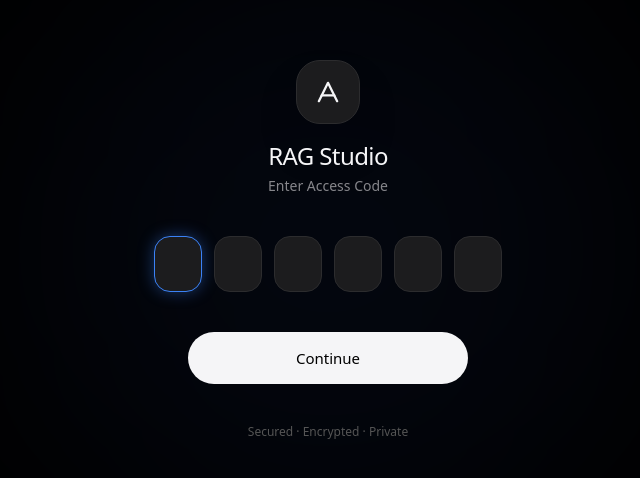
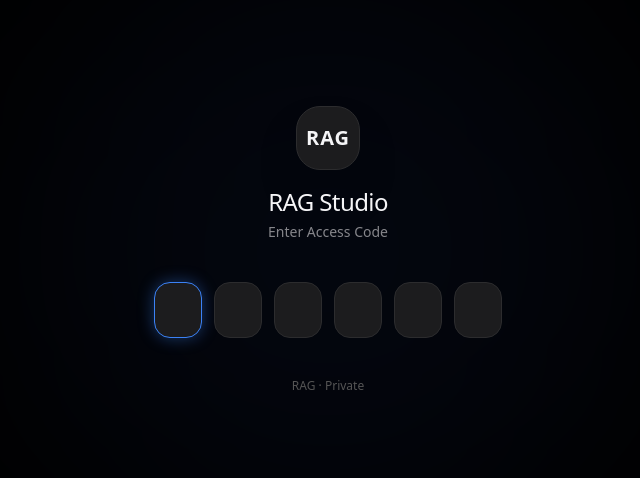
Before and after one commit to de-pesh/ey-rag, a React (Create React App) app: page / in a window 1280 px wide. Shown: the part 150-628 px from the top of the page, without its empty margins (312-952 px from the left). Built offline with nearby package versions, Linux system fonts and the light colour scheme.

Commit message:
major build update

```diff
--- a/src/backendConfig.js
+++ b/src/backendConfig.js
@@ -9,7 +9,7 @@ export const BASE_URL = 'https://7d14-86-98-81-86.ngrok-free.app';
 // ── 2. ENDPOINTS ─────────────────────────────────────────────
 export const ENDPOINTS = {
   upload: `${BASE_URL}/upload`,        // POST  multipart — streams SSE progress
-  chat: `${BASE_URL}/chat`,          // POST  { session_id, question }
+  chat: `${BASE_URL}/chat/stream`,     // POST  { session_id, question }
   history: `${BASE_URL}/chat/history`,  // GET?session_id=  /  DELETE?session_id=
   health: `${BASE_URL}/health`,        // GET   liveness check
 };
@@ -21,9 +21,9 @@ export const ENDPOINTS = {
 export const PIPELINE_STATUS = {
   PARSING: { stage: 'PARSING', label: 'Reading & parsing PDF…', color: '#60a5fa' },
   CHUNKING: { stage: 'CHUNKING', label: 'Splitting into chunks…', color: '#f472b6' },
-  VECTOR_INDEX: { stage: 'VECTOR_INDEX', label: 'Building vector index…', color: '#a78bfa' },
+  VECTOR_INDEX: { stage: 'VECTOR INDEX', label: 'Building vector index…', color: '#a78bfa' },
   BM25_INDEX: { stage: 'BM25_INDEX', label: 'Building BM25 keyword index…', color: '#fb923c' },
-  WIRING: { stage: 'WIRING', label: 'Wiring retrieval pipeline…', color: '#34d399' },
+  WIRING: { stage: 'CONNECTING', label: 'Wiring retrieval pipeline…', color: '#34d399' },
   READY: { stage: 'READY', label: 'Indexed & ready to chat!', color: '#4ade80' },
   ERROR: { stage: 'ERROR', label: 'Processing failed.', color: '#f87171' },
 };
@@ -160,36 +160,38 @@ export async function fetchChatResponse(question, sessionId, onChunk) {
     throw new Error(err.detail ?? `Chat failed: HTTP ${res.status}`);
   }
 
-  // Streaming path (text/event-stream)
-  if (res.headers.get('content-type')?.includes('text/event-stream')) {
   const reader = res.body.getReader();
   const decoder = new TextDecoder();
   let buffer = '';
-    let lastPayload = null;
+  let finalPayload = null;
 
   while (true) {
     const { done, value } = await reader.read();
     if (done) break;
+
     buffer += decoder.decode(value, { stream: true });
     const lines = buffer.split('\n');
-      buffer = lines.pop();
+    buffer = lines.pop(); // keep partial last line
 
     for (const line of lines) {
-        if (!line.startsWith('data:')) continue;
+      if (line.startsWith('data:')) {
         const raw = line.slice(5).trim();
         if (!raw || raw === '[DONE]') continue;
         try {
-          const parsed = JSON.parse(raw);
-          onChunk?.(parsed);
-          lastPayload = parsed;
-        } catch { /* partial token */ }
+          const data = JSON.parse(raw);
+          if (data.code === 'CHAT_CHUNK') {
+            onChunk?.(data);
+          } else if (data.code === 'CHAT_END') {
+            finalPayload = data;
+          }
+        } catch (e) {
+          // Ignore parsing errors for partial or malformed chunks
         }
       }
-    return lastPayload;
+    }
   }
 
-  // Standard JSON path
-  return res.json();
+  return finalPayload;
 }
 
 /**
@@ -226,7 +228,8 @@ export async function verifyAccessCode(code) {
   // Simulate an API call
   return new Promise((resolve) => {
     setTimeout(() => {
-      if (code.length === 6) {
+      // Hardcoded password for now. Change this as needed or connect to real backend.
+      if (code === '123456') {
         resolve({ success: true });
       } else {
         resolve({ success: false, message: 'Invalid access code.' });
--- a/src/components/AccessGate.jsx
+++ b/src/components/AccessGate.jsx
@@ -17,14 +17,18 @@ export default function AccessGate({ onAuthenticated }) {
     next[i] = val.toUpperCase();
     setCode(next);
     setError('');
+
     if (val && i < 5) inputs.current[i + 1]?.focus();
+
+    const full = next.join('');
+    if (full.length === 6) handleSubmit(full);
   };
 
   const handleKeyDown = (i, e) => {
     if (e.key === 'Backspace' && !code[i] && i > 0) {
       inputs.current[i - 1]?.focus();
     }
-    if (e.key === 'Enter') handleSubmit();
+    if (e.key === 'Enter') handleSubmit(code.join(''));
   };
 
   const handlePaste = (e) => {
@@ -33,10 +37,13 @@ export default function AccessGate({ onAuthenticated }) {
     for (let i = 0; i < 6; i++) next[i] = text[i] ?? '';
     setCode(next);
     inputs.current[Math.min(text.length, 5)]?.focus();
+
+    const full = next.join('');
+    if (full.length === 6) handleSubmit(full);
   };
 
-  const handleSubmit = async () => {
-    const full = code.join('');
+  const handleSubmit = async (overrideCode) => {
+    const full = typeof overrideCode === 'string' ? overrideCode : code.join('');
     if (full.length < 6) { triggerShake('Enter all 6 characters.'); return; }
     setLoading(true);
     try {
@@ -48,9 +55,7 @@ export default function AccessGate({ onAuthenticated }) {
         triggerShake(res.message ?? 'Invalid access code.');
       }
     } catch {
-      // DEV: bypass when backend not connected
-      saveSession({ authenticated: true, code: full });
-      onAuthenticated();
+      triggerShake('Failed to verify code. Server offline.');
     } finally {
       setLoading(false);
     }
@@ -85,10 +90,7 @@ export default function AccessGate({ onAuthenticated }) {
             transition={{ delay: 0.1, duration: 0.6, ease: [0.22, 1, 0.36, 1] }}
             className="w-16 h-16 rounded-3xl bg-[#1c1c1e] border border-[#2c2c2e] flex items-center justify-center shadow-2xl"
           >
-            <svg width="32" height="32" viewBox="0 0 28 28" fill="none">
-              <path d="M6 22L14 6L22 22" stroke="#f5f5f7" strokeWidth="2" strokeLinecap="round" strokeLinejoin="round"/>
-              <path d="M8.5 17H19.5" stroke="#f5f5f7" strokeWidth="2" strokeLinecap="round"/>
-            </svg>
+            <span className="text-[#f5f5f7] font-bold text-xl tracking-wider">RAG</span>
           </motion.div>
           <div className="text-center space-y-1">
             <h1 className="text-[#f5f5f7] text-2xl font-medium tracking-tight">RAG Studio</h1>
@@ -112,6 +114,7 @@ export default function AccessGate({ onAuthenticated }) {
               onChange={e => handleChange(i, e.target.value)}
               onKeyDown={e => handleKeyDown(i, e)}
               onPaste={handlePaste}
+              disabled={loading}
               className={`
                 w-12 h-14 text-center text-[#f5f5f7] text-xl font-medium
                 bg-[#1c1c1e] border rounded-2xl outline-none
@@ -143,29 +146,22 @@ export default function AccessGate({ onAuthenticated }) {
           )}
         </AnimatePresence>
 
-        {/* Submit */}
-        <motion.button
-          onClick={handleSubmit}
-          disabled={loading}
-          whileHover={{ scale: 1.02 }}
-          whileTap={{ scale: 0.98 }}
-          className="
-            w-full max-w-[280px] h-[52px] rounded-full bg-[#f5f5f7] text-black
-            text-[15px] font-medium
-            hover:bg-white transition-all duration-300
-            flex items-center justify-center gap-2
-            disabled:opacity-50 disabled:cursor-not-allowed
-          "
-        >
-          {loading ? (
-            <div className="w-5 h-5 border-2 border-black/20 border-t-black rounded-full animate-spin" />
-          ) : (
-            <span>Continue</span>
+        {/* Loading Indicator */}
+        <AnimatePresence>
+          {loading && (
+            <motion.div
+              initial={{ opacity: 0, scale: 0.8 }}
+              animate={{ opacity: 1, scale: 1 }}
+              exit={{ opacity: 0, scale: 0.8 }}
+              className="h-[52px] flex items-center justify-center"
+            >
+              <div className="w-6 h-6 border-2 border-white/20 border-t-blue-500 rounded-full animate-spin" />
+            </motion.div>
           )}
-        </motion.button>
+        </AnimatePresence>
 
         <p className="text-[#555555] text-xs">
-          Secured · Encrypted · Private
+          RAG · Private
         </p>
       </motion.div>
     </div>
--- a/src/components/ChatWindow.jsx
+++ b/src/components/ChatWindow.jsx
@@ -48,15 +48,6 @@ function Message({ msg }) {
             </div>
           )}
         </div>
-        {msg.sources?.length > 0 && (
-          <div className="mt-1.5 flex flex-wrap gap-1">
-            {msg.sources.map((s, i) => (
-              <span key={i} className="text-[10px] text-[#86868b] bg-[#1c1c1e] rounded-full px-2 py-0.5">
-                doc·{s.chunk_id ?? i}
-              </span>
-            ))}
-          </div>
-        )}
       </div>
     </motion.div>
   );
@@ -123,8 +114,10 @@ export default function ChatWindow({ onSignOut }) {
         addSystemMsg(`⚠ Failed to process "${file.name}".`);
       }
     } catch (err) {
-      setPipelineStatus({ stage: 'ERROR', label: err.message, progress: 0 });
-      addSystemMsg(`⚠ Upload error: ${err.message}`);
+      const isOffline = err.message.includes('Failed to fetch') || err.message.includes('NetworkError');
+      const errorMsg = isOffline ? 'RAG offline' : err.message;
+      setPipelineStatus({ stage: 'ERROR', label: errorMsg, progress: 0 });
+      addSystemMsg(`⚠ Upload error: ${errorMsg}`);
     }
   }, [sessionId]);
 
@@ -152,24 +145,52 @@ export default function ChatWindow({ onSignOut }) {
     const assistantId = Date.now() + 1;
     setMessages(prev => [...prev, userMsg, { id: assistantId, role: 'assistant', content: '', streaming: true }]);
 
+    let smoothInterval;
     try {
-      let streamed = '';
+      let targetContent = '';
+      let displayedContent = '';
+
+      smoothInterval = setInterval(() => {
+        if (displayedContent.length < targetContent.length) {
+          const gap = targetContent.length - displayedContent.length;
+          const charsToAdd = Math.max(1, Math.ceil(gap / 3)); // dynamically adjust typing speed based on gap
+          displayedContent = targetContent.slice(0, displayedContent.length + charsToAdd);
+
+          setMessages(prev => prev.map(m =>
+            m.id === assistantId ? { ...m, content: displayedContent, streaming: true } : m
+          ));
+        }
+      }, 25);
+
       const result = await fetchChatResponse(question, sessionId, (chunk) => {
-        streamed += chunk.delta ?? chunk.token ?? chunk.text ?? '';
-        setMessages(prev => prev.map(m =>
-          m.id === assistantId ? { ...m, content: streamed, streaming: true } : m
-        ));
+        if (chunk.code === 'CHAT_CHUNK') {
+          targetContent += chunk.message || '';
+        }
       });
 
-      const answer = result?.answer ?? streamed ?? 'No response received.';
+      // Allow the smooth typing effect to finish catching up before finalizing
+      await new Promise(resolve => {
+        const check = setInterval(() => {
+          if (displayedContent.length >= targetContent.length) {
+            clearInterval(check);
+            resolve();
+          }
+        }, 25);
+      });
+      clearInterval(smoothInterval);
+
+      const answer = result?.answer ?? targetContent ?? 'No response received.';
       setMessages(prev => prev.map(m =>
         m.id === assistantId
-          ? { ...m, content: answer, streaming: false, sources: result?.sources }
+          ? { ...m, content: answer, streaming: false, sources: result?.citations }
           : m
       ));
     } catch (err) {
+      if (smoothInterval) clearInterval(smoothInterval);
+      const isOffline = err.message.includes('Failed to fetch') || err.message.includes('NetworkError');
+      const errorMsg = isOffline ? 'RAG offline' : `Error: ${err.message}`;
       setMessages(prev => prev.map(m =>
-        m.id === assistantId ? { ...m, content: `Error: ${err.message}`, streaming: false } : m
+        m.id === assistantId ? { ...m, content: errorMsg, streaming: false } : m
       ));
     } finally {
       setIsLoading(false);
```
Also changed, not shown: 11 other files (tests, documents, lock files or other folders). Lines whose indentation alone changed are shown as unchanged.
